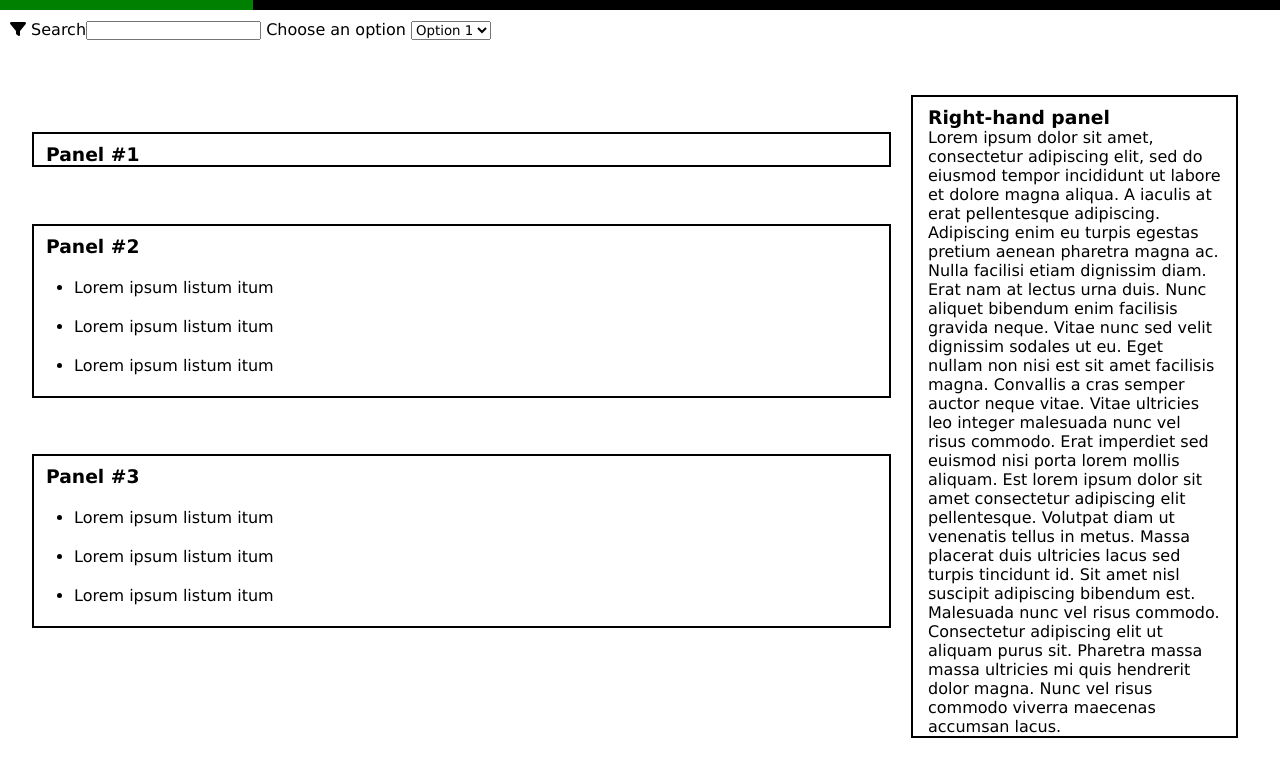
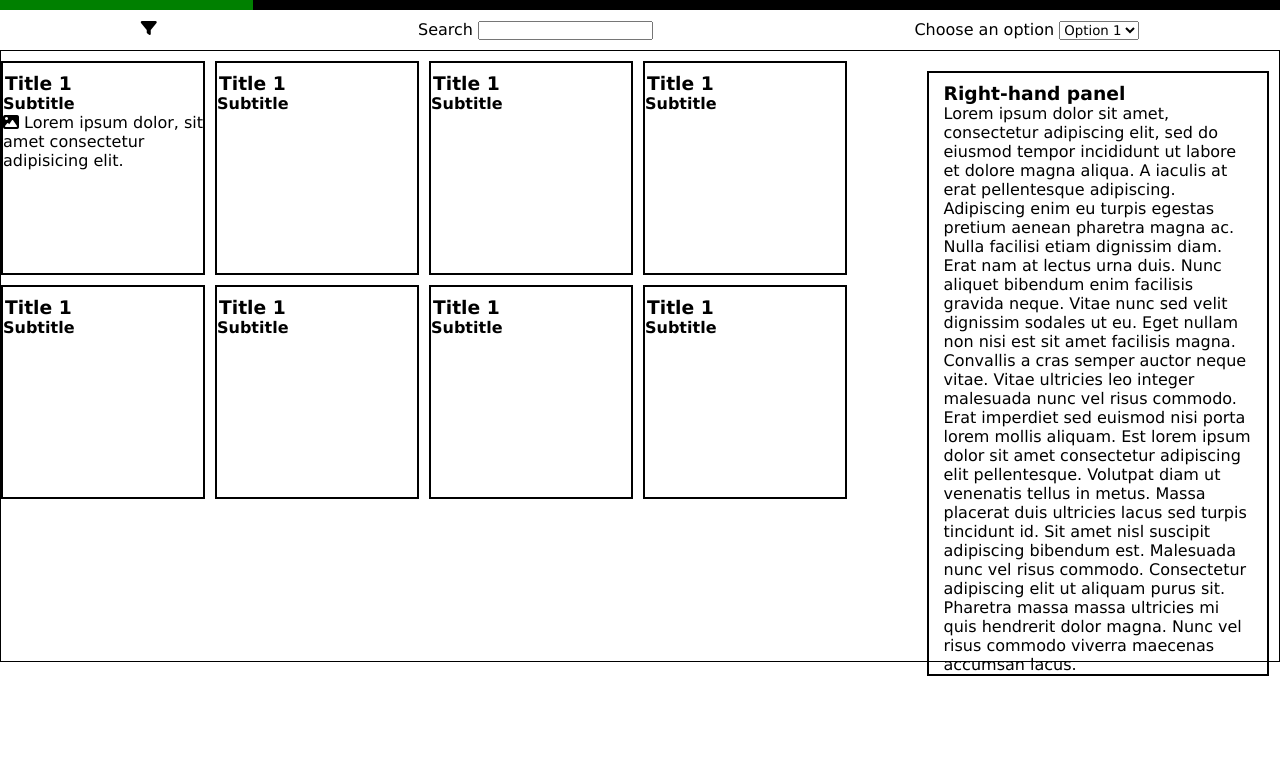
Before and after one commit to shameenakoodan/flexbox-challenge, a plain HTML site: page index.html in a window 1280 px wide. Shown: the part 35-800 px from the top of the page. Drawn offline with Linux system fonts and the light colour scheme.

Commit message:
Added the search bar and dropdown for options

```diff
--- a/index.html
+++ b/index.html
@@ -23,9 +23,12 @@
     </header>
     <div class="header2">
         <i class="fa-solid fa-filter"></i>
-        Search<input type="text">
-        <label for="cars">Choose an option</label>
-
+        <div>
+            <label for="search">Search</label>
+            <input type="text" id="search">
+        </div>
+        <div>
+            <label for="options">Choose an option</label>
             <select name="options" id="options">
                 <option value="option1">Option 1</option>
                 <option value="option1">Option 2</option>
@@ -33,33 +36,49 @@
                 <option value="option1">Option 4</option>
             </select>
         </div>
+
+    </div>
     <main>
         <div class="flex-container">
             <div class="flex-left">
+                <section class="first-row">
                     <div class="card">
-                    <h3>Panel #1</h3>
-
+                        <h3>Title 1</h3>
+                        <h4>Subtitle</h2>
+                        <i class="fas fa-image"></i>
+                        Lorem ipsum dolor, sit amet consectetur adipisicing elit.
                     </div>
                     <div class="card">
-                    <h3>Panel #2</h3>
-                    <p>
-                    <ul>
-                        <li>Lorem ipsum listum itum</li>
-                        <li>Lorem ipsum listum itum</li>
-                        <li>Lorem ipsum listum itum</li>
-                    </ul>
-                    </p>
+                        <h3>Title 1</h3>
+                        <h4>Subtitle</h2>
                     </div>
                     <div class="card">
-                    <h3>Panel #3</h3>
-                    <p>
-                    <ul>
-                        <li>Lorem ipsum listum itum</li>
-                        <li>Lorem ipsum listum itum</li>
-                        <li>Lorem ipsum listum itum</li>
-                    </ul>
-                    </p>
+                        <h3>Title 1</h3>
+                        <h4>Subtitle</h2>
                     </div>
+                    <div class="card">
+                        <h3>Title 1</h3>
+                        <h4>Subtitle</h2>
+                    </div>
+                </section>
+                <section class="first-row">
+                    <div class="card">
+                        <h3>Title 1</h3>
+                        <h4>Subtitle</h2>
+                    </div>
+                    <div class="card">
+                        <h3>Title 1</h3>
+                        <h4>Subtitle</h2>
+                    </div>
+                    <div class="card">
+                        <h3>Title 1</h3>
+                        <h4>Subtitle</h2>
+                    </div>
+                    <div class="card">
+                        <h3>Title 1</h3>
+                        <h4>Subtitle</h2>
+                    </div>
+                </section>
             </div>
             <div class="flex-right">
                 <h3>Right-hand panel</h3>
--- a/styles.css
+++ b/styles.css
@@ -6,8 +6,7 @@
   }
   /*Sets the navigation menu to flex box*/
 main {
-    width: 95%;
-    margin: 25px auto;
+    border: 1px solid black;
     height: 610px;
     display: flex;
     justify-content: space-between;
@@ -16,7 +15,7 @@ main {
     display: flex;
     flex-direction: row;
     font-size: 18px;
-    justify-content: space-between;
+    flex-grow: 1;
     background-color: black;
   }
 .logo{
@@ -44,9 +43,8 @@ nav a:hover{
 }
 .flex-left{
     display: flex;
+    width: 75%;
     flex-direction: column;
-    width: 75%;
-    justify-content: space-evenly;
 }
 .flex-right{
     width: 25%;
@@ -61,14 +59,18 @@ nav a:hover{
 .card{
     border: 2px solid;
     text-align: left;
-    margin-right: 20px;
+    margin-top: 10px;
+    margin-right: 10px;
     padding-top: 10px;
+    height: 100px;
+    width: 200px;
+    height: 200px;
 }
 h3{
     text-align: left;
 }
 .flex-left .card h3{
-    margin-left: 12px;
+    margin-left: 2px;
 }
 li {
     margin-top: 20px;
@@ -82,5 +84,12 @@ ul {
     background-color: grey;
 }
 .header2{
+    display: flex;
     padding: 10px;
+    justify-content:space-around;
 }
+.first-row{
+    display: flex;
+    flex-direction: row;
+
+}
```
Lines whose indentation alone changed are shown as unchanged.
